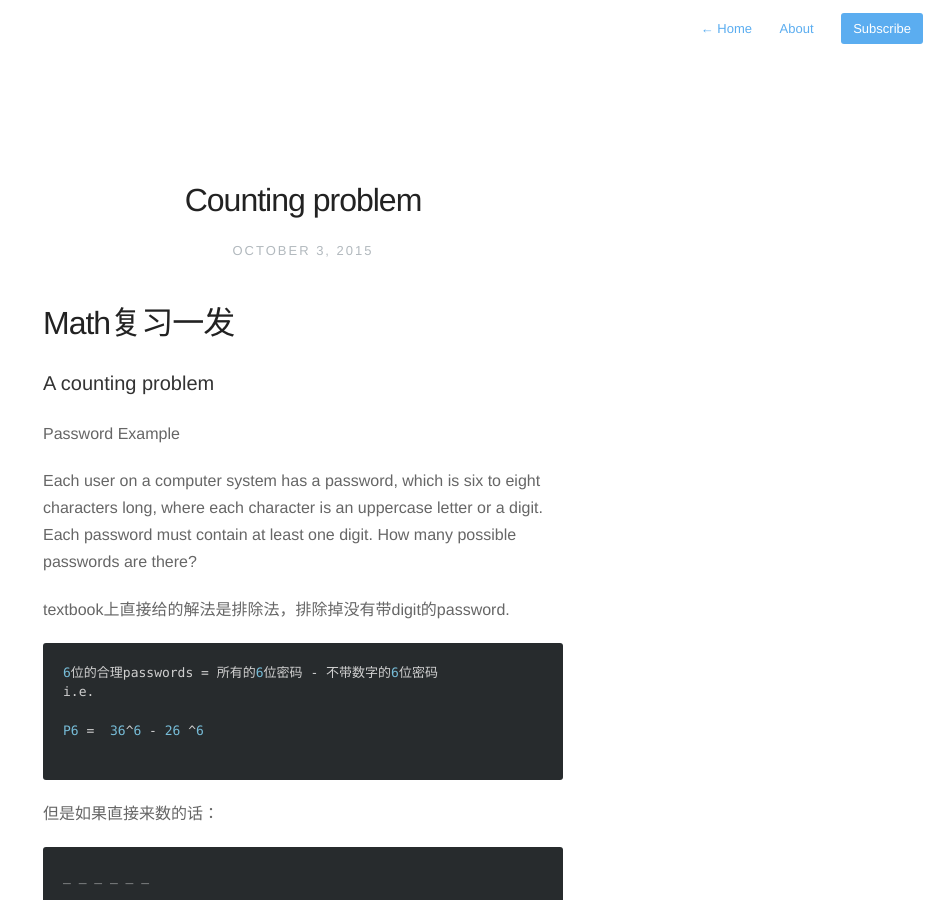
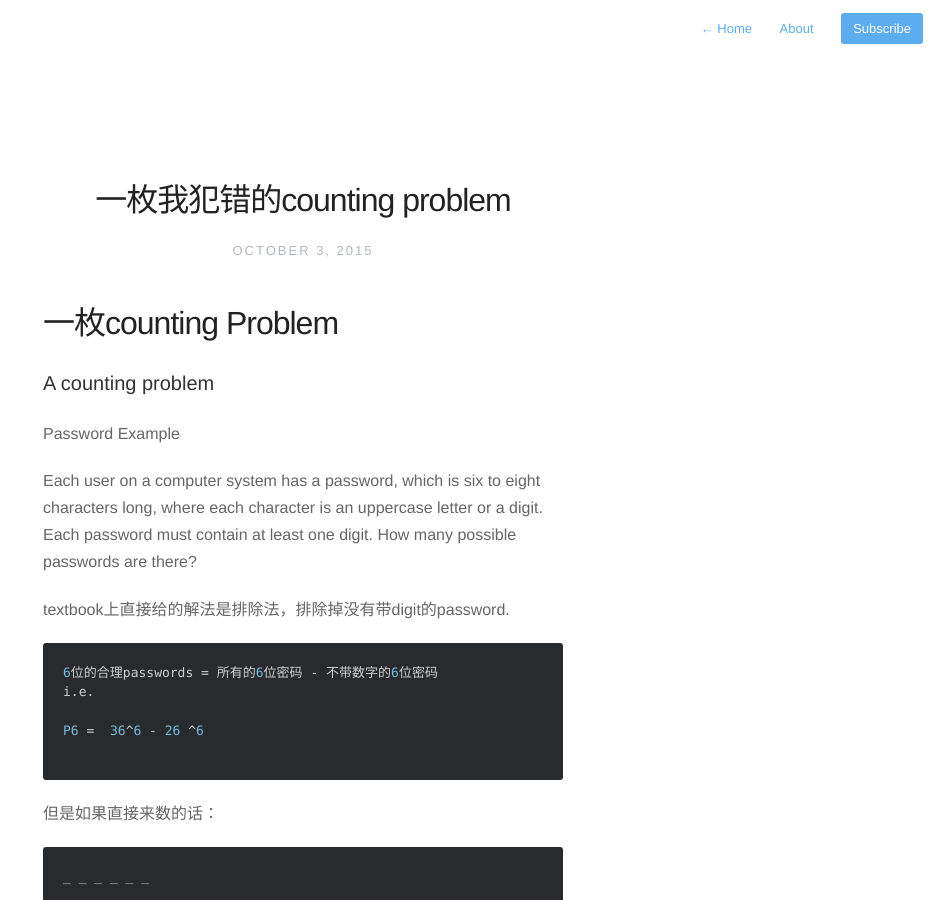
Before and after one commit to walterwang/krisyu.github.io, a Jekyll site: the page built from _posts/2015-10-03-一枚我犯错的Counting Problem.md, in a window 1280 px wide and 900 px high. Shown: the whole window, without its empty margins (337-1280 px from the left). Built offline with Jekyll 4.4.1, drawn with Linux system fonts in a browser that asks for light colours; nearby versions of some CDN libraries; Markdown is read by kramdown in place of the engine named in the settings.

Commit message:
modified

```diff
--- a/_posts/2015-10-03-Counting Problem.md
+++ b/_posts/2015-10-03-一枚我犯错的Counting Problem.md
@@ -1,4 +1,4 @@
-#Math复习一发
+#一枚counting Problem
 
 ### A counting problem
 
```
